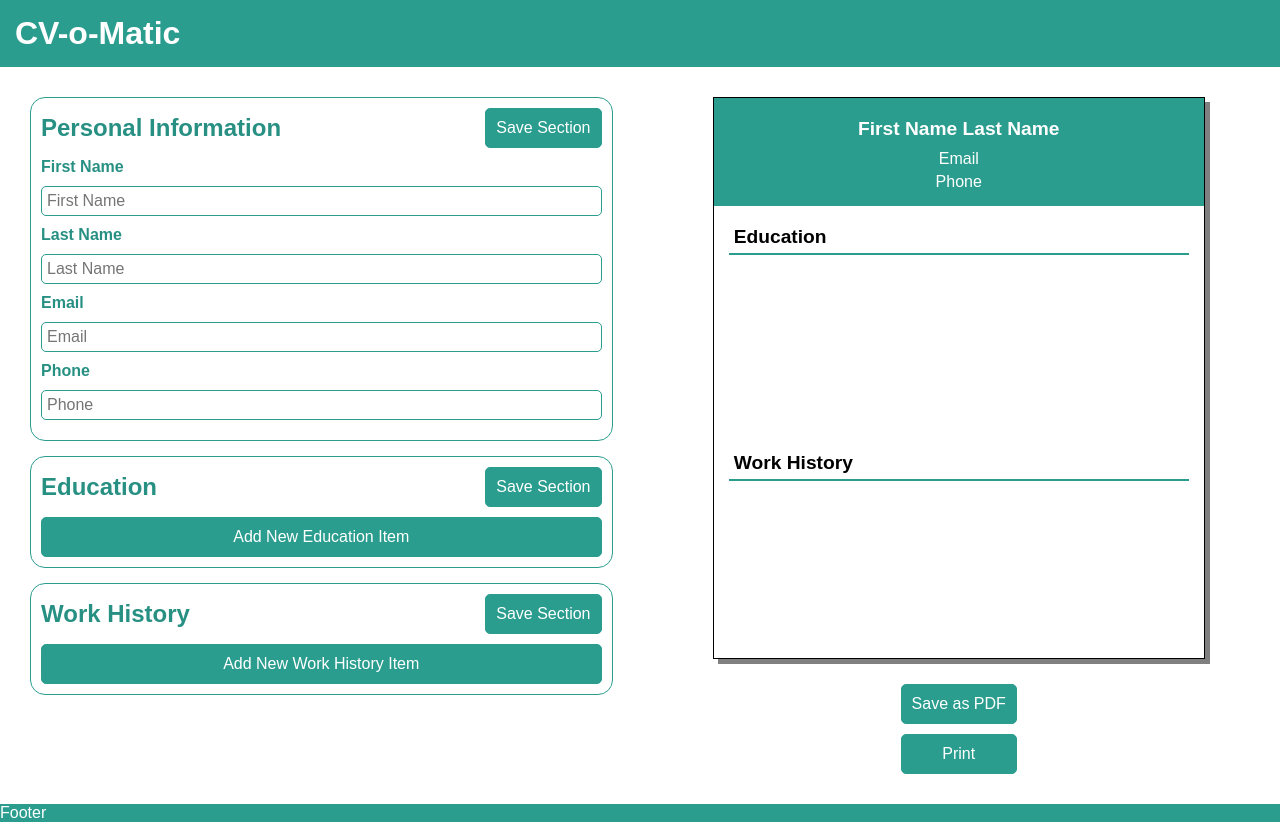
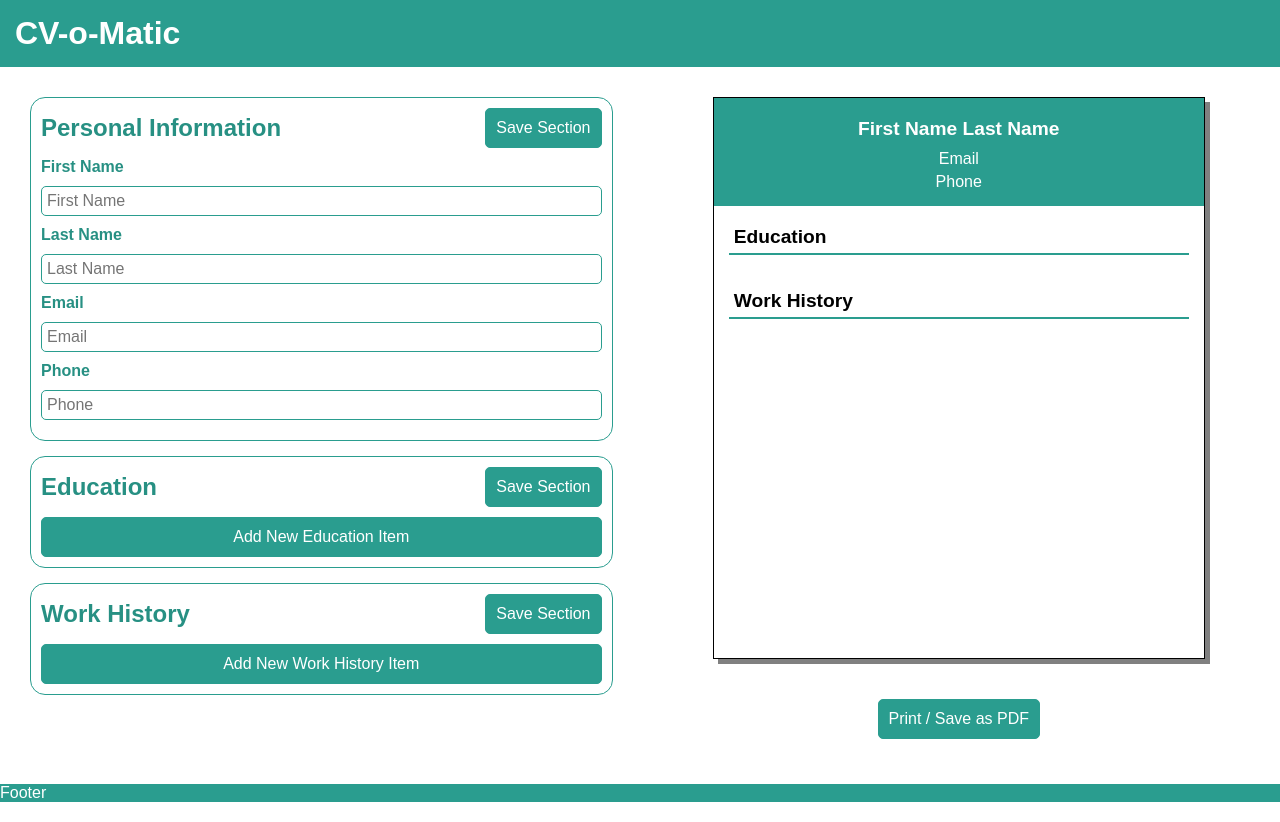
Before and after one commit to Sullivown/cv-project, a React (Create React App) app: page / in a window 1280 px wide. Built offline with nearby package versions, Linux system fonts and the light colour scheme.

Commit message:
add print / save pdf

```diff
--- a/package.json
+++ b/package.json
@@ -9,6 +9,7 @@
     "react": "^18.1.0",
     "react-dom": "^18.1.0",
     "react-scripts": "5.0.1",
+    "react-to-print": "^2.14.7",
     "uniqid": "^5.4.0",
     "web-vitals": "^2.1.4"
   },
--- /dev/null
+++ b/src/components/CVOutput.js
@@ -0,0 +1,42 @@
+import React, { Component } from 'react';
+import CvWorkHistoryItem from './CvWorkHistoryItem';
+import CvEducationItem from './CvEducationItem';
+
+class CVOutput extends Component {
+	render() {
+		const { personal, education, work } = this.props.data;
+
+		const educationItemsArray = education.map((item) => {
+			return <CvEducationItem key={item.id} data={item} />;
+		});
+
+		const workItemsArray = work.map((item) => {
+			return <CvWorkHistoryItem key={item.id} data={item} />;
+		});
+
+		return (
+			<div>
+				<section className='personal'>
+					<div className='cv-heading'>
+						{personal.firstName || 'First Name'}{' '}
+						{personal.lastName || 'Last Name'}
+					</div>
+					<div>{personal.email || 'Email'}</div>
+					<div>{personal.phone || 'Phone'}</div>
+				</section>
+				<section className='education'>
+					<div className='cv-heading'>Education</div>
+					<hr />
+					<div>{educationItemsArray}</div>
+				</section>
+				<section className='work'>
+					<div className='cv-heading'>Work History</div>
+					<hr />
+					<div>{workItemsArray}</div>
+				</section>
+			</div>
+		);
+	}
+}
+
+export default CVOutput;
--- a/src/components/Output.js
+++ b/src/components/Output.js
@@ -1,46 +1,26 @@
 import React, { Component } from 'react';
-import CvWorkHistoryItem from './CvWorkHistoryItem';
-import CvEducationItem from './CvEducationItem';
+import CVOutput from './CVOutput';
+import ReactToPrint from 'react-to-print';
 
 import '../styles/output.css';
 
 class Output extends Component {
 	render() {
-		const { personal, education, work } = this.props.data;
-
-		const educationItemsArray = education.map((item) => {
-			return <CvEducationItem key={item.id} data={item} />;
-		});
-
-		const workItemsArray = work.map((item) => {
-			return <CvWorkHistoryItem key={item.id} data={item} />;
-		});
-
 		return (
 			<div id='output'>
 				<div className='page'>
-					<section className='personal'>
-						<div className='cv-heading'>
-							{personal.firstName || 'First Name'}{' '}
-							{personal.lastName || 'Last Name'}
-						</div>
-						<div>{personal.email || 'Email'}</div>
-						<div>{personal.phone || 'Phone'}</div>
-					</section>
-					<section className='education'>
-						<div className='cv-heading'>Education</div>
-						<hr />
-						<div>{educationItemsArray}</div>
-					</section>
-					<section className='work'>
-						<div className='cv-heading'>Work History</div>
-						<hr />
-						<div>{workItemsArray}</div>
-					</section>
+					<CVOutput
+						data={this.props.data}
+						ref={(el) => (this.componentRef = el)}
+					/>
 				</div>
 				<div className='controls'>
-					<button type='button'>Save as PDF</button>
-					<button type='button'>Print</button>
+					<ReactToPrint
+						trigger={() => {
+							return <button>Print / Save as PDF</button>;
+						}}
+						content={() => this.componentRef}
+					/>
 				</div>
 			</div>
 		);
--- a/src/styles/styles.css
+++ b/src/styles/styles.css
@@ -48,3 +48,10 @@ footer {
 	padding: 10px;
 	margin: 15px;
 }
+
+.controls {
+	margin: 15px;
+	display: flex;
+	align-items: center;
+	justify-content: center;
+}
```
Also changed, not shown: 1 other file (tests, documents, lock files or other folders).
